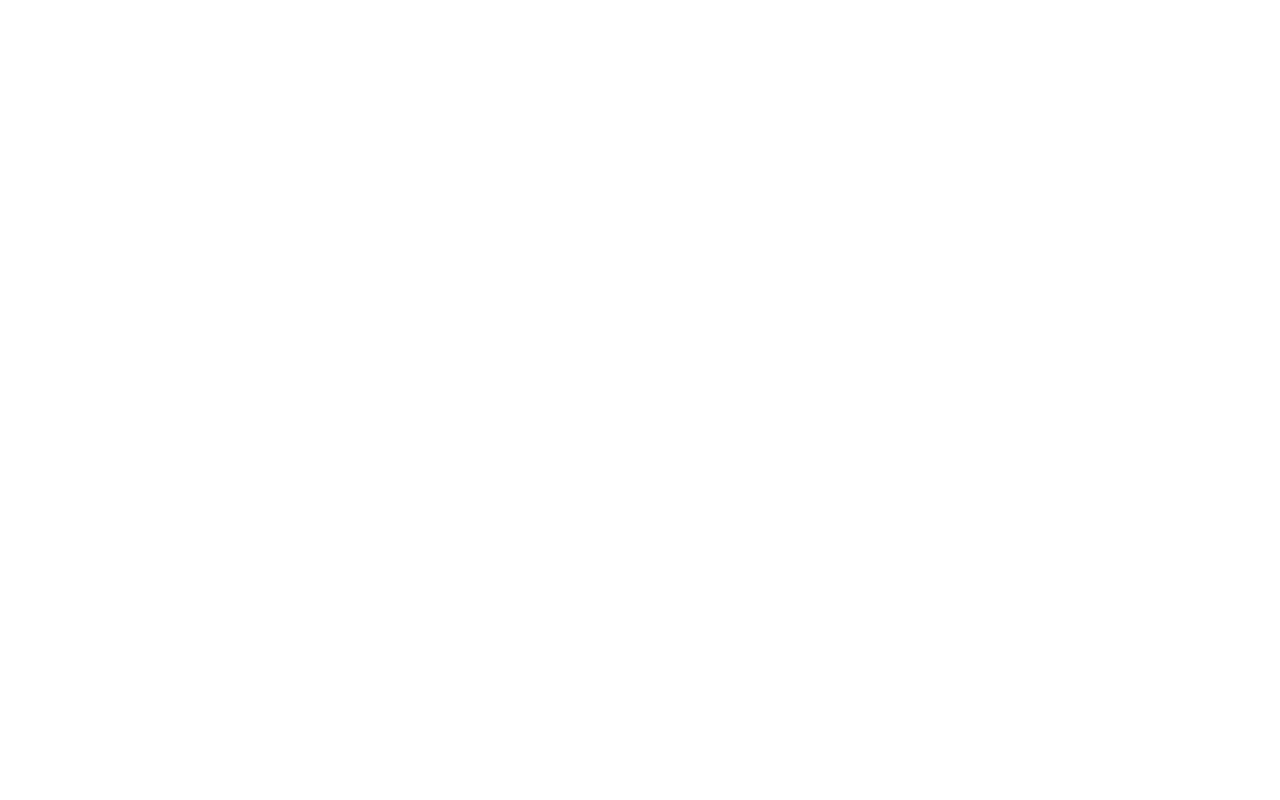
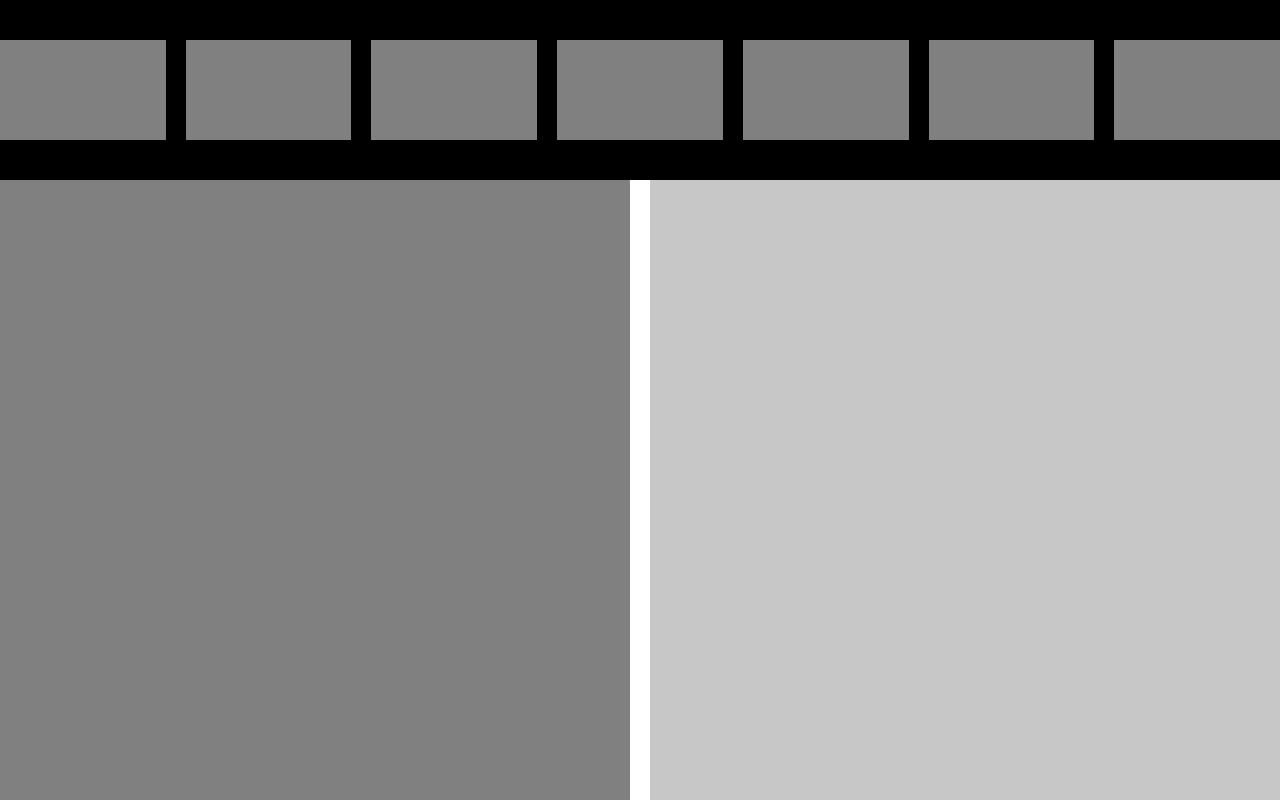
Before and after one commit to sz16900/heat_map_smashing_mag, a website: page index.html in a window 1280 px wide. Shown: the top 800 px of the page. Drawn offline with Linux system fonts and the light colour scheme.

Commit message:
suggested section with gray

```diff
--- a/assets/main.css
+++ b/assets/main.css
@@ -12,7 +12,48 @@ a {
 
 /* HEADER */
 
-.header {
+header {
+    display: grid;
     height: 180px;
     background: black;
+    grid-template-columns: repeat(7, 1fr);
+    grid-gap: 20px;
+    align-items: center;
+
 }
+
+.top-box{
+    height: 100px;
+    background: gray;
+}
+
+
+.feature-articles {
+    position: relative;
+    display: grid;
+    grid-template-columns: 1fr 1fr;
+    grid-template-rows: 1fr 1fr;
+    grid-gap: 20px;
+}
+
+/* .dont-miss {
+    position: absolute;
+    width: 380px;
+    height: 97px;
+    margin-left: 50%;
+    margin-right: 50%;
+    top: 30px;
+    font-size: 60px;
+} */
+
+.suggested-article {
+    height: 780px;
+}
+
+.suggested-article1 {
+    background: gray;
+}
+
+.suggested-article2 {
+    background: #c8c7c7;
+}
--- a/index.html
+++ b/index.html
@@ -11,8 +11,21 @@
 
 <body>
     <header>
-
+        <div class="top-box"></div>
+        <div class="top-box"></div>
+        <div class="top-box"></div>
+        <div class="top-box"></div>
+        <div class="top-box"></div>
+        <div class="top-box"></div>
+        <div class="top-box"></div>
     </header>
+    <div class="feature-articles">
+        <!-- <div class="dont-miss">lorem bla</div> -->
+        <div class="suggested-article suggested-article1"></div>
+        <div class="suggested-article suggested-article2"></div>
+        <div class="suggested-article suggested-article1"></div>
+        <div class="suggested-article suggested-article2"></div>
+    </div>
 
 </body>
 
```
Also changed, not shown: package.json (added, +18 -0 lines), 2 other files.
